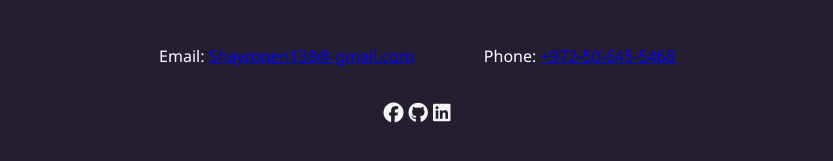
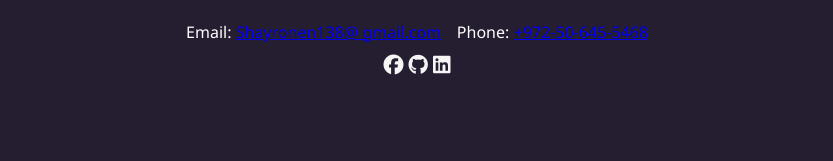
Before and after one commit to wwwshayronen/find-your-senior, a website: page index.html in a window 1280 px wide. Shown: the part 599-760 px from the top of the page, without its empty margins (223-1056 px from the left). Drawn offline with nearby package versions, Linux system fonts and the light colour scheme.

Commit message:
fix(app): fix gap between contacts details

```diff
--- a/styles.css
+++ b/styles.css
@@ -154,13 +154,12 @@ footer > a {
   flex-wrap: wrap;
   justify-content: center;
   align-items: center;
-  margin-top: 2rem;
-  gap: 6px;
+  margin-top: 0.5rem;
+  /* gap: 6px; */
 }
 .boxes div {
   font-size: 1rem;
-  padding: 1rem 2rem;
-  margin-bottom: 1rem;
+  padding: 0.5rem;
 }
 a:hover {
   color: rgb(254, 247, 255);
```
